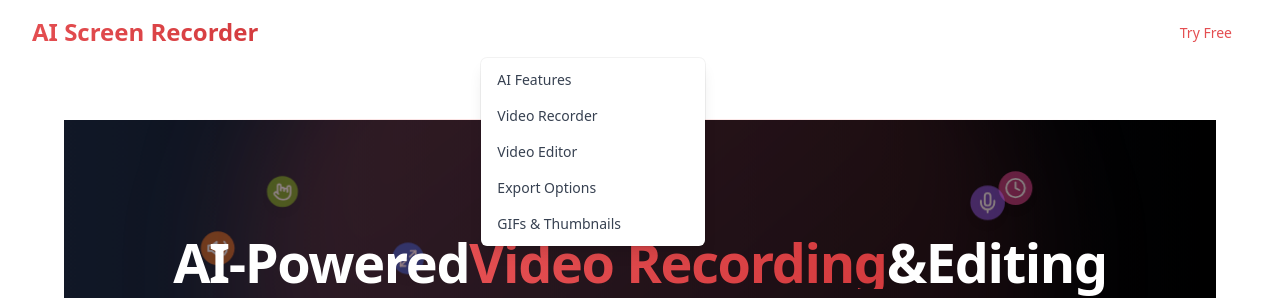
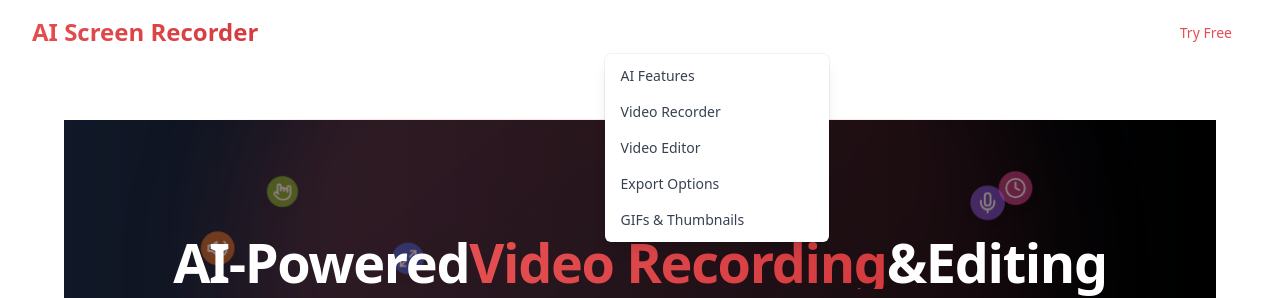
Before and after one commit to deangilmoreremix/ai-video-recorder3, a React (Vite) app: page / in a window 1280 px wide. Both pictures are taken after a click on the button "Features". Shown: the top 298 px of the page. Built offline with nearby package versions, Linux system fonts and the light colour scheme.

Commit message:
Fix Navbar Dropdown Visibility

```diff
--- a/src/components/landing/Navbar.tsx
+++ b/src/components/landing/Navbar.tsx
@@ -42,7 +42,7 @@ const Navbar = () => {
   }, [location]);
 
   return (
-    <header className={`sticky top-0 z-50 ${isScrolled ? 'bg-white/90 backdrop-blur-md shadow-md' : 'bg-transparent'} transition-all duration-300`}>
+    <header className={`sticky top-0 z-50 ${isScrolled ? 'bg-white shadow-md' : 'bg-transparent'} transition-all duration-300`}>
       <div className="max-w-7xl mx-auto px-4 sm:px-6 lg:px-8">
         <div className="flex items-center justify-between h-16">
           <div className="flex items-center">
@@ -62,23 +62,19 @@ const Navbar = () => {
                 Home
               </Link>
 
-              <div className="relative">
+              <div className="relative group">
                 <button
                   onClick={() => setIsSubmenuOpen(!isSubmenuOpen)}
+                  onMouseEnter={() => setIsSubmenuOpen(true)}
                   className={`text-${isScrolled ? 'gray-900' : 'white'} hover:text-[#E44E51] px-3 py-2 text-sm font-medium flex items-center transition-colors duration-200`}
                 >
                   Features
                   <ChevronDown className={`ml-1 w-4 h-4 transition-transform duration-200 ${isSubmenuOpen ? 'rotate-180' : ''}`} />
                 </button>
 
-                <AnimatePresence>
-                  {isSubmenuOpen && (
-                    <motion.div
-                      initial={{ opacity: 0, y: -10 }}
-                      animate={{ opacity: 1, y: 0 }}
-                      exit={{ opacity: 0, y: -10 }}
-                      transition={{ duration: 0.2 }}
-                      className="absolute right-0 mt-2 w-56 origin-top-right rounded-md bg-white shadow-lg ring-1 ring-black ring-opacity-5 focus:outline-none z-50"
+                <div
+                  className={`absolute left-0 mt-1 w-56 rounded-md shadow-lg ${isScrolled ? 'bg-white' : 'bg-white'} ring-1 ring-black ring-opacity-5 focus:outline-none z-50 ${isSubmenuOpen ? 'block' : 'hidden'}`}
+                  onMouseEnter={() => setIsSubmenuOpen(true)}
                   onMouseLeave={() => setIsSubmenuOpen(false)}
                 >
                   <div className="py-1">
@@ -98,9 +94,7 @@ const Navbar = () => {
                       GIFs & Thumbnails
                     </Link>
                   </div>
-                    </motion.div>
-                  )}
-                </AnimatePresence>
+                </div>
               </div>
 
               <a
@@ -181,20 +175,20 @@ const Navbar = () => {
                       animate={{ opacity: 1, height: 'auto' }}
                       exit={{ opacity: 0, height: 0 }}
                     >
-                      <div className="pl-4 space-y-1">
-                        <Link to="/features/ai" className="block px-3 py-2 rounded-md text-base font-medium text-gray-900 hover:bg-gray-50">
+                      <div className="pl-4 space-y-1 bg-gray-50 rounded-md mx-3 py-2 mt-1">
+                        <Link to="/features/ai" className="block px-3 py-2 rounded-md text-base font-medium text-gray-900 hover:bg-gray-100">
                           AI Features
                         </Link>
-                        <Link to="/features/recorder" className="block px-3 py-2 rounded-md text-base font-medium text-gray-900 hover:bg-gray-50">
+                        <Link to="/features/recorder" className="block px-3 py-2 rounded-md text-base font-medium text-gray-900 hover:bg-gray-100">
                           Video Recorder
                         </Link>
-                        <Link to="/features/editor" className="block px-3 py-2 rounded-md text-base font-medium text-gray-900 hover:bg-gray-50">
+                        <Link to="/features/editor" className="block px-3 py-2 rounded-md text-base font-medium text-gray-900 hover:bg-gray-100">
                           Video Editor
                         </Link>
-                        <Link to="/features/export" className="block px-3 py-2 rounded-md text-base font-medium text-gray-900 hover:bg-gray-50">
+                        <Link to="/features/export" className="block px-3 py-2 rounded-md text-base font-medium text-gray-900 hover:bg-gray-100">
                           Export Options
                         </Link>
-                        <Link to="/features/animation" className="block px-3 py-2 rounded-md text-base font-medium text-gray-900 hover:bg-gray-50">
+                        <Link to="/features/animation" className="block px-3 py-2 rounded-md text-base font-medium text-gray-900 hover:bg-gray-100">
                           GIFs & Thumbnails
                         </Link>
                       </div>
@@ -219,7 +213,7 @@ const Navbar = () => {
 
               <Link
                 to="/app"
-                className="block px-3 py-2 rounded-md text-base font-medium bg-[#E44E51] text-white hover:bg-[#D43B3E]"
+                className="block px-3 py-2 rounded-md text-base font-medium bg-[#E44E51] text-white hover:bg-[#D43B3E] mt-2"
               >
                 Try Free
               </Link>
```
Lines whose indentation alone changed are shown as unchanged.
